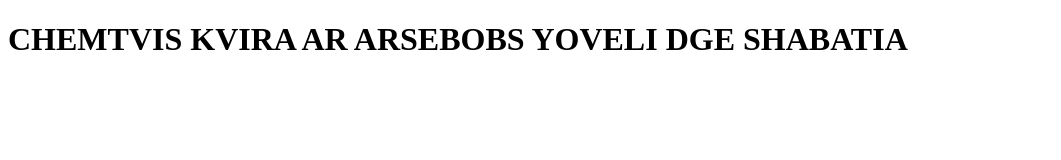
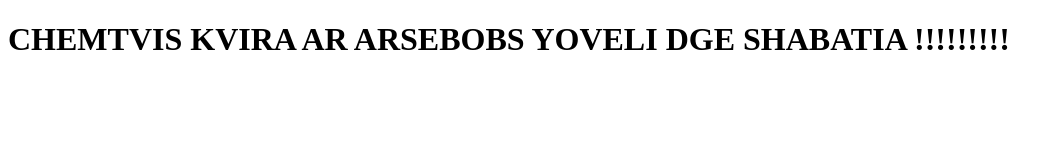
Before and after one commit to 7Sopia/viri, a plain HTML site: page index.html in a window 1280 px wide. Shown: the whole page, without its empty margins (0-1061 px from the left). Drawn offline with Linux system fonts and the light colour scheme.

Commit message:
Update header text in index.html

```diff
--- a/index.html
+++ b/index.html
@@ -6,8 +6,6 @@
     <title>Document</title>
 </head>
 <body>
-    <h1>  CHEMTVIS KVIRA AR ARSEBOBS YOVELI DGE SHABATIA
-
-      </h1>
+    <h1>  CHEMTVIS KVIRA AR ARSEBOBS YOVELI DGE SHABATIA !!!!!!!!!</h1>
 </body>
 </html>
```
